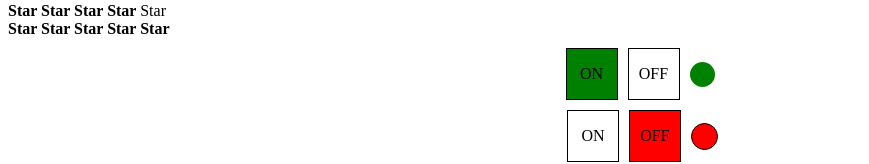
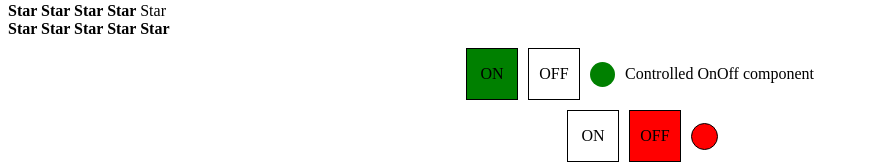
Before and after one commit to umedjankabiri/main-course-kabzda-way-monday, a React (Vite) app: page / in a window 1280 px wide. Shown: the part 505-669 px from the top of the page, without its empty margins (0-869 px from the left). Built offline with nearby package versions, Linux system fonts and the light colour scheme.

Commit message:
added span with comment

```diff
--- a/src/common/components/OnOff/OnOff.tsx
+++ b/src/common/components/OnOff/OnOff.tsx
@@ -14,6 +14,7 @@ export const OnOff = (props: OnOffProps) => {
             <div style={props.on ? {backgroundColor: "green"} : {backgroundColor: "red"}} className={s.circle}>
 
             </div>
+            <span>Controlled OnOff component</span>
         </div>
     );
 };
```
